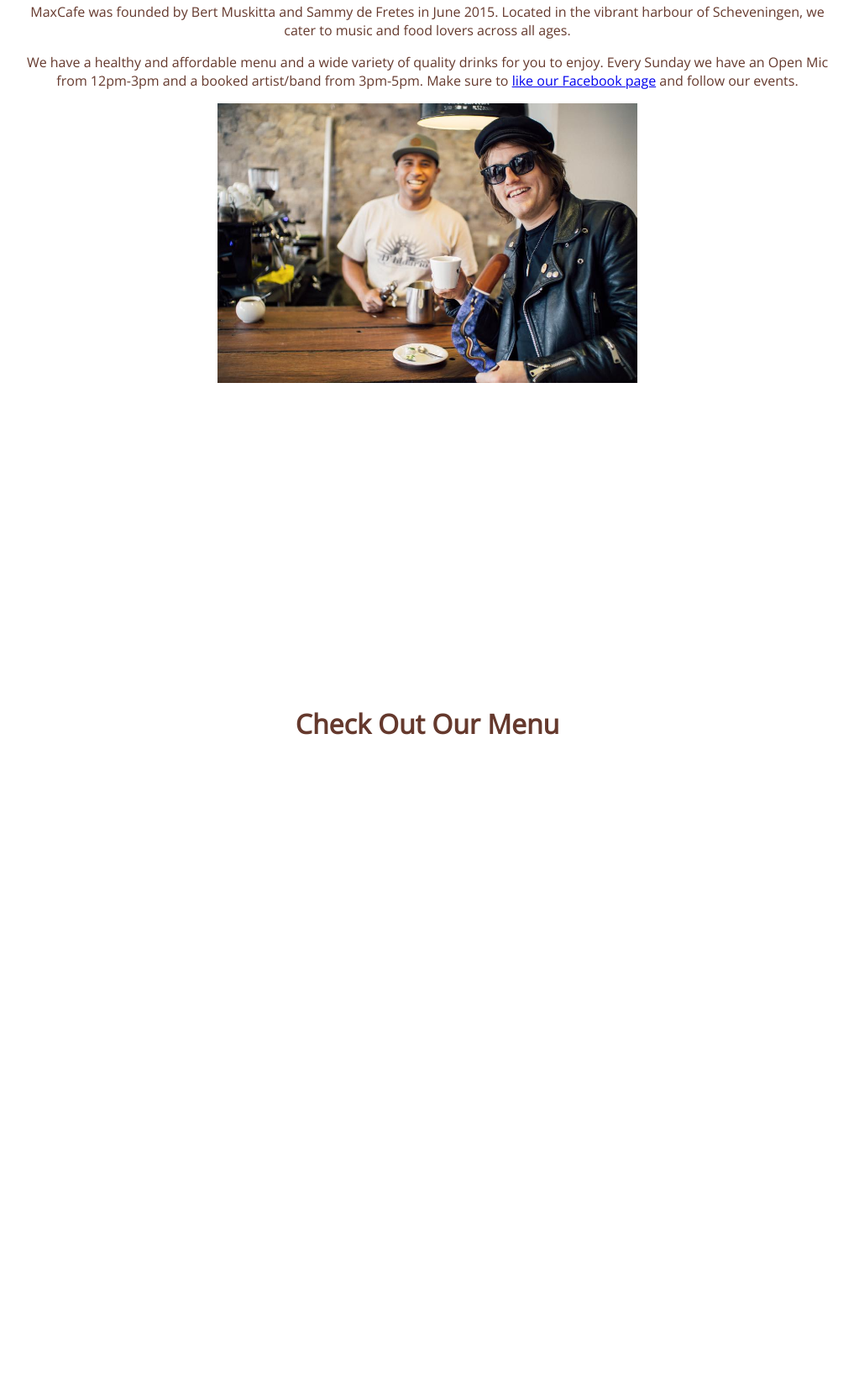
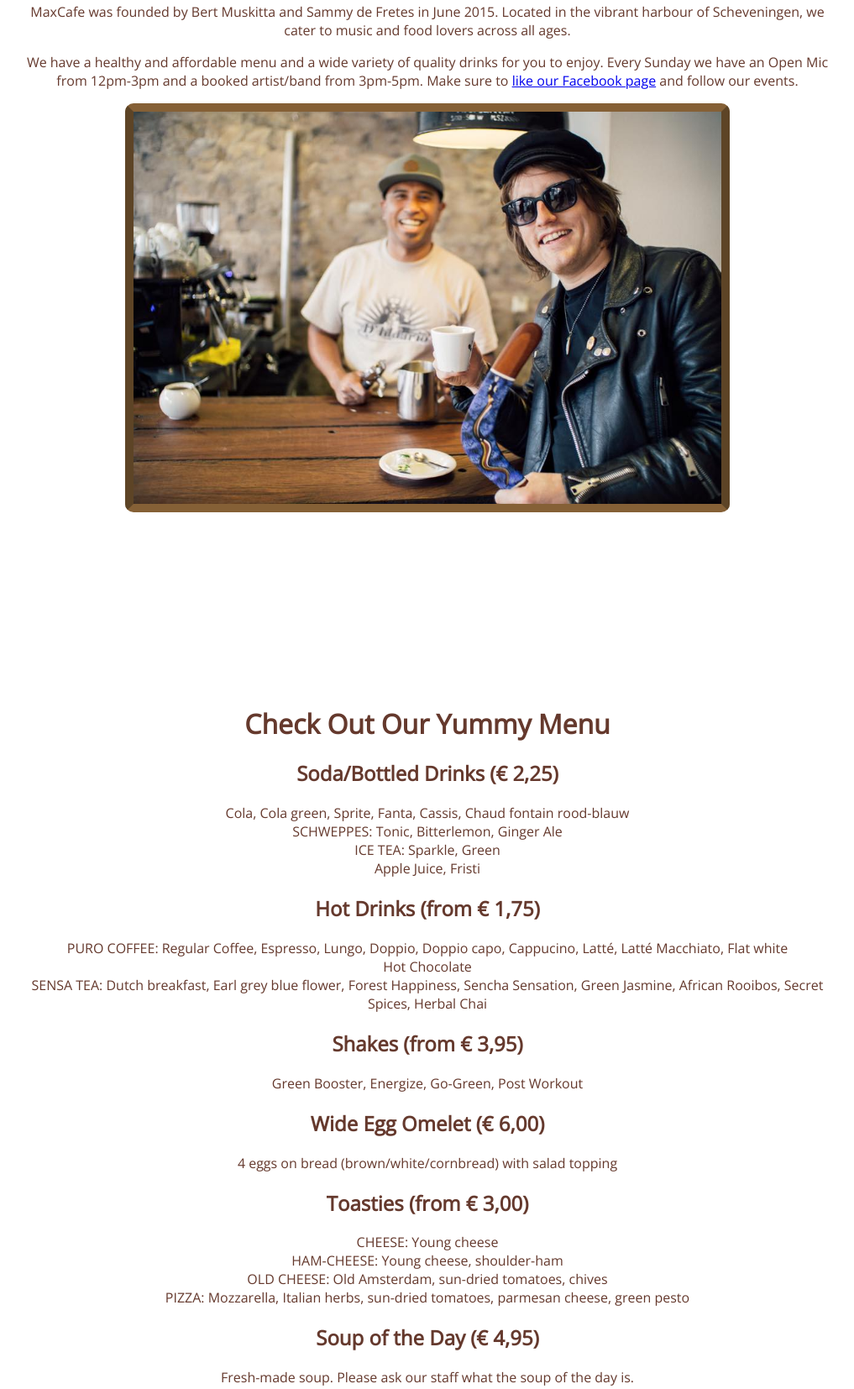
Before and after one commit to cathyshannon/nycda_finalproject, a plain HTML site: page index.html in a window 1280 px wide. Shown: the part 999-2653 px from the top of the page at 84% size, without its empty margins (131-1148 px from the left). Drawn offline with nearby package versions, Linux system fonts and the light colour scheme.

Commit message:
menu isn't complete but I'm submitting this for my final project assignment

```diff
--- a/index.html
+++ b/index.html
@@ -33,7 +33,7 @@
 			<li><a id = "faq-bttn">FAQ</a></li>
 			<li><a id = "photos-bttn">PHOTOS</a></li>
 			<li><a id = "events-bttn">EVENTS</a></li>
-			<li><a id = "menu-bttn">FOOD MENU</a></li>
+			<li><a id = "menu-bttn">OUR MENU</a></li>
 			<li><a id = "about-bttn">ABOUT</a></li>
 			<li><a id = "home-bttn">HOME</a></li>
 		</ul>
@@ -52,7 +52,32 @@
 	</div>
 	<section id="menu"></section>
 	<div>
-		<h1>Check Out Our Menu</h1>
+		<h1>Check Out Our Yummy Menu</h1>
+
+		<h2>Soda/Bottled Drinks (€ 2,25)</h2>
+		<p>Cola, Cola green, Sprite, Fanta, Cassis, Chaud fontain rood-blauw<br>
+		SCHWEPPES: Tonic, Bitterlemon, Ginger Ale<br>
+		ICE TEA: Sparkle, Green<br>
+		Apple Juice, Fristi</p>
+
+		<h2>Hot Drinks (from € 1,75)</h2>
+		<p>PURO COFFEE: Regular Coffee, Espresso, Lungo, Doppio, Doppio capo, Cappucino, Latté, Latté Macchiato, Flat white<br>
+		Hot Chocolate <br>
+		SENSA TEA: Dutch breakfast, Earl grey blue flower, Forest Happiness, Sencha Sensation, Green Jasmine, African Rooibos, Secret Spices, Herbal Chai
+		</p>
+		<h2>Shakes (from € 3,95)</h2>
+		<p>Green Booster, Energize, Go-Green, Post Workout</p>
+		<h2>Wide Egg Omelet (€ 6,00)</h2>
+		<p>4 eggs on bread (brown/white/cornbread) with salad topping</p>
+		<h2>Toasties (from € 3,00)</h2>
+		<p>CHEESE: Young cheese<br>
+		HAM-CHEESE: Young cheese, shoulder-ham<br>
+		OLD CHEESE: Old Amsterdam, sun-dried tomatoes, chives<br>
+		PIZZA: Mozzarella, Italian herbs, sun-dried tomatoes, parmesan cheese, green pesto</p>
+		<h2>Soup of the Day (€ 4,95)</h2>
+		<p>Fresh-made soup. Please ask our staff what the soup of the day is.</p>
+
+		<h2></h2>
 	</div>
 	<section id="events"></section>
 	<div>
--- a/mystyle.css
+++ b/mystyle.css
@@ -30,9 +30,15 @@ div {
 	}
 
 #about-picture {
-	width: 500px;
+	width: 700px;
 	display: block;
 	margin: 0 auto;
+	border: 10px solid;
+	border-radius: 10px;
+  	border-top-color: #856036;
+  	border-left-color: #5d4426;
+  	border-bottom-color: #856036;
+  	border-right-color: #5d4426;
 }
 
 table {
@@ -101,6 +107,7 @@ li {
   height: 500px;
   overflow: hidden;
   border: 10px solid;
+  border-radius: 10px;
   border-top-color: #856036;
   border-left-color: #5d4426;
   border-bottom-color: #856036;
@@ -576,10 +583,10 @@ img:nth-child(4) {
 	}
 
 	#about-picture {
-	width: 100%;
+	width: 90%;
 	}
 
-	.container-photo, table {
+	table {
 		width: 100%;
 	}
 
```
Also changed, not shown: img/maxcafeBG.jpg.
